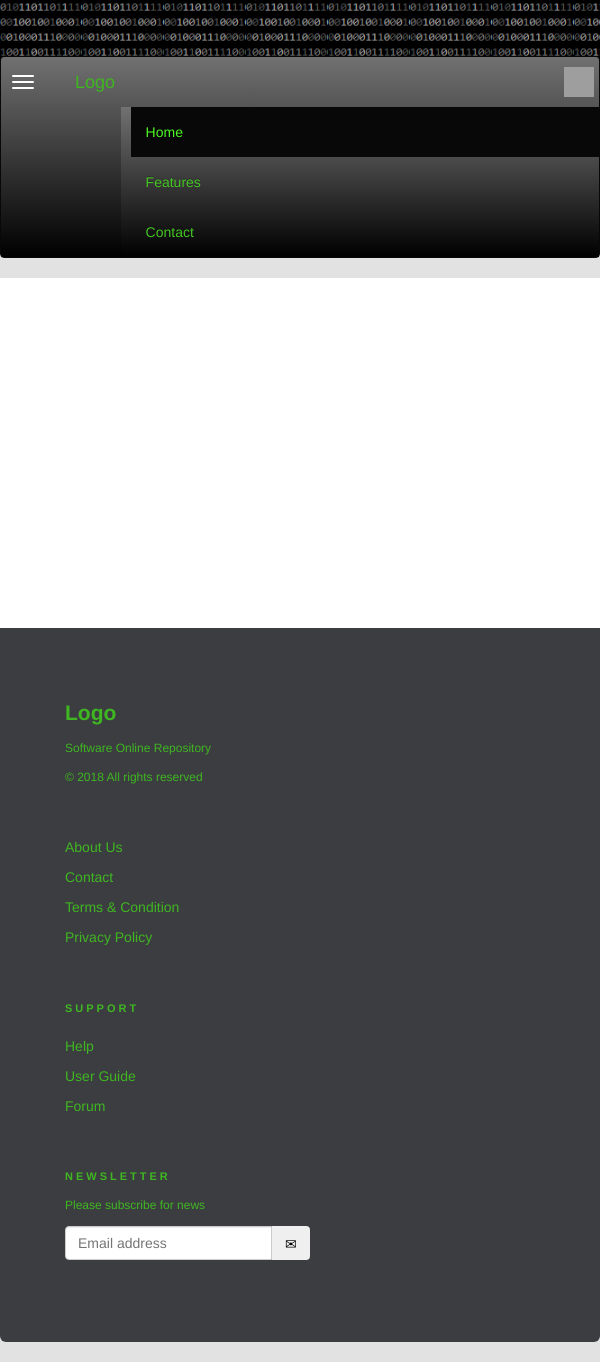
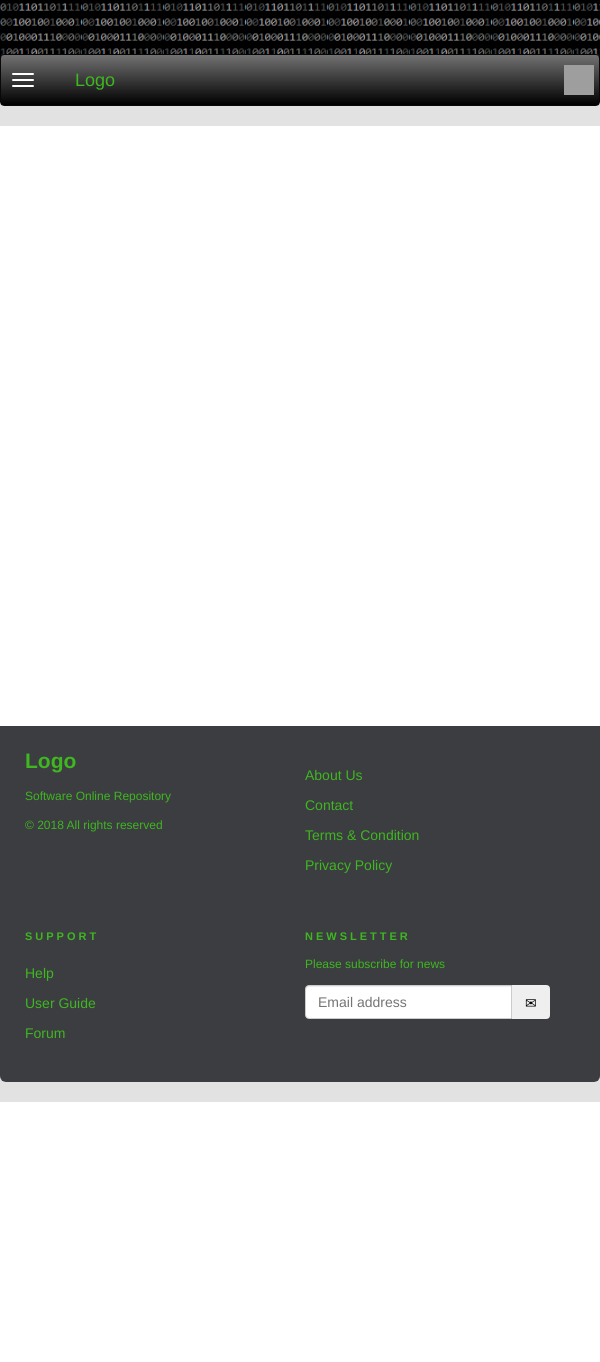
Before and after one commit to simonaionelagrigoras/sofy, a PHP site: page / in a window 600 px wide. After the commit the page ends 1102 px from the top, so only its background shows below. Run offline with PHP 8.4, Linux system fonts and the light colour scheme.

Commit message:
Sofy: responsive style improvements, menu improvements

```diff
--- a/index.php
+++ b/index.php
@@ -16,7 +16,7 @@
         <div class="container">
             <div class="navbar-header">
                 <button type="button" class="navbar-toggle collapsed" data-toggle="collapse"
-                        data-target=".navbar-collapse">
+                        data-target=".navbar-collapse" data-aria-expanded="false">
                     <span class="sr-only">Toggle navigation</span>
                     <span class="icon-bar"></span>
                     <span class="icon-bar"></span>
@@ -59,7 +59,7 @@
                 <p>Software Online Repository</p>
                 <p>© 2018  All rights reserved</p>
             </div>
-            <div class="col-md-4 footer-nav">
+            <div class="col-md-3 footer-nav">
                 <ul class="list">
                     <li><a href="#">About Us</a></li>
                     <li><a href="#">Contact</a></li>
@@ -67,7 +67,7 @@
                     <li><a href="#">Privacy Policy</a></li>
                 </ul>
             </div>
-            <div class="col-md-2 footer-nav">
+            <div class="col-md-3 footer-nav">
                 <h4>Support</h4>
                 <ul class="list">
                     <li><a href="#">Help</a></li>
--- a/static/css/main.css
+++ b/static/css/main.css
@@ -34,17 +34,6 @@ button, input, select, textarea {
     position: absolute;
     background-attachment: scroll;
     top: 0;
-}
-@media (min-width: 992px) {
-    body {
-        padding-top: 56px;
-    }
-}
-
-@media (max-width: 992px) {
-    body {
-        padding-top: 56px;
-    }
 }
 
 .pagination {
@@ -211,96 +200,12 @@ a {
     display: block;
 }
 
-
-
-@media (min-width: 1200px) {
-    .container {
-        width: 1170px;
-    }
-}
-
-@media (min-width: 610px){
-    .navbar-nav {
-        float: right;
-        margin: 0;
-    }
-
-    .navbar .navbar-nav {
-        /*width: 90%;*/
-    }
-
-     .container>.navbar-collapse, .container>.navbar-header {
-         margin-right: 0;
-         margin-left: 0;
-     }
-}
-@media (max-width: 750px) {
-    .navbar .navbar-nav {
-        width: 80%;
-        padding-left: 10px;
-        margin: 0;
-    }
-}
-@media (max-width: 750px) {
-    .navbar .navbar-nav {
-        width: 80%;
-        padding-left: 10px;
-        float: right;
-    }
-}
-@media (min-width: 992px){
-    .navbar .navbar-nav {
-        width: 90%;
-    }
-
-    .col-md-3 {
-        width: 25%;
-    }
-    .col-md-4 {
-        width: 33.33333333%;
-    }
-    .col-md-2 {
-        width: 16.66666667%;
-    }
-     .col-md-2, .col-md-3, .col-md-4 {
-        float: left;
-    }
-}
-@media (min-width: 998px){
-    .navbar-toggle {
-        display: none;
-    }
-}
-@media (max-width: 998px){
-    .navbar-nav>li {
-        float: none;
-        position: relative;
-        display: block;
-        list-style: none;
-    }
-    .navbar-nav {
-        float: left;
-        padding-left: 0px;
-        background: rgb(113,113,113);
-        background: linear-gradient(180deg, rgba(113,113,113,1) 0%, rgba(0,0,0,1) 100%);
-        width: 50%;
-        clear: both;
-    }
-
-    .navbar-nav>li.dropdown{
-        float: right;
-        position: absolute;
-        top: 0%;
-        z-index: 9999;
-        right: 0;
-    }
-}
 .footer {
     background-color: #3c3d41;
     padding: 60px 40px;
     color: rgba(255,255,255,1.00);
     margin-bottom: 20px;
-    margin-top: 50px;
+    margin-top: 50%;
     border-bottom-right-radius: 6px;
     border-top-left-radius: 0px;
     border-bottom-left-radius: 6px;
@@ -322,11 +227,6 @@ a {
 .footer .footer-nav ul.list li { padding:5px 0px;}
 .footer .footer-nav ul.list a { color: #3FB721; }
 .footer .footer-nav ul.list a:hover {  color: #4FF925; }
-
-
-@media (min-width: 768px) {
-    .footer .footer-nav, .footer .footer-ns { border-left:solid 1px rgba(255,255,255,0.10); }
-}
 
 .row:before {
     display: table;
@@ -417,3 +317,118 @@ a {
     border-top-right-radius: 0;
     border-bottom-right-radius: 0;
 }
+
+@media (min-width: 1200px) {
+    .container {
+        width: 1170px;
+    }
+}
+
+@media (max-width: 750px) {
+    .navbar .navbar-nav {
+        width: 100%;
+        padding-left: 0px;
+        float: left;
+        margin: 0;
+    }
+    .footer {
+        padding: 20px 10px;
+        margin-bottom: 20px;
+    }
+}
+@media (min-width: 992px){
+    body {
+        padding-top: 56px;
+    }
+    .navbar .navbar-nav {
+        width: 90%;
+    }
+
+    .col-md-3 {
+        width: 25%;
+    }
+    .col-md-4 {
+        width: 33.33333333%;
+    }
+    .col-md-2 {
+        width: 16.66666667%;
+    }
+    .col-md-2, .col-md-3, .col-md-4 {
+        float: left;
+    }
+    .navbar-toggle {
+        display: none;
+    }
+}
+@media (min-width: 600px){
+    .col-md-3 {
+        width: 25%;
+    }
+    .col-md-4 {
+        width: 33.33333333%;
+    }
+    .col-md-2 {
+        width: 16.66666667%;
+    }
+    .col-md-2, .col-md-3, .col-md-4 {
+        float: left;
+        padding: 10px 5px;
+    }
+    .navbar-nav {
+        float: right;
+        margin: 0;
+    }
+
+    .container>.navbar-collapse, .container>.navbar-header {
+        margin-right: 0;
+        margin-left: 0;
+    }
+
+}
+@media (max-width: 600px){
+    .col-md-3 {
+        width: 50%;
+    }
+
+    .col-md-2, .col-md-3, .col-md-4 {
+        float: left;
+        padding: 10px 5px !important;
+    }
+
+    .footer {
+        padding: 10px 20px;
+        margin-bottom: 20px;
+    }
+
+}
+
+@media (max-width: 998px){
+    .navbar-nav>li {
+        float: none;
+        position: relative;
+        display: block;
+        list-style: none;
+    }
+    .navbar-nav {
+        float: left;
+        padding-left: 0px;
+        background: rgb(113,113,113);
+        background: linear-gradient(180deg, rgba(113,113,113,1) 0%, rgba(0,0,0,1) 100%);
+        width: 100%;
+        clear: both;
+    }
+    .navbar-nav li.option{
+        display: none;
+    }
+    .navbar-nav>li.dropdown{
+        float: right;
+        position: absolute;
+        top: 0;
+        z-index: 9999;
+        right: 0;
+    }
+}
+
+@media (min-width: 768px) {
+    .footer .footer-nav, .footer .footer-ns { border-left:solid 1px rgba(255,255,255,0.10); }
+}
--- a/static/js/main.js
+++ b/static/js/main.js
@@ -15,5 +15,16 @@ $('document').ready(function(){
         }
     })
 
+    $('.navbar-toggle').on('click', function (e) {
+
+        if($(e.currentTarget).data('aria-expanded')==true){
+            $(e.currentTarget).data('aria-expanded', false);
+            $($(e.currentTarget).data('target')).find('li.option').hide();
+        }else{
+            $(e.currentTarget).data('aria-expanded', true);
+            $($(e.currentTarget).data('target')).find('li.option').show();
+        }
+    })
+
     //end menu actions
 });
```
